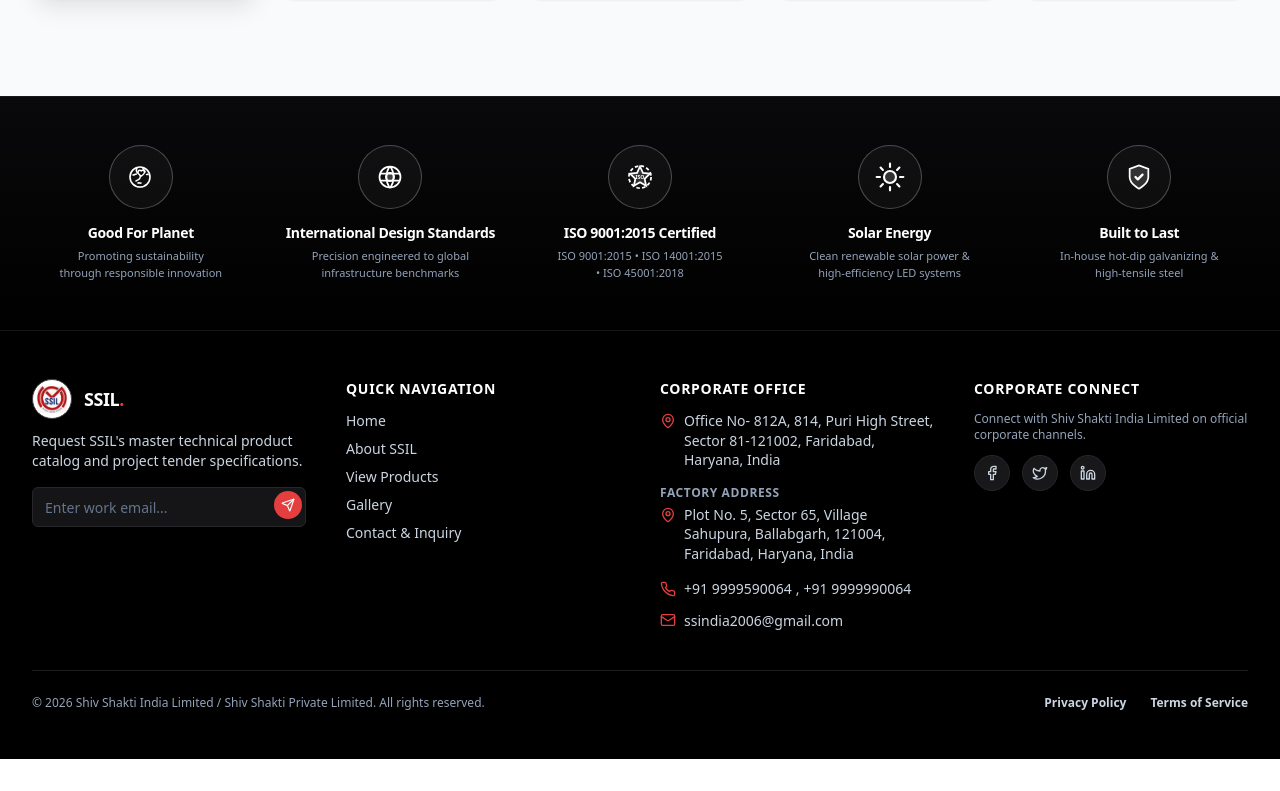
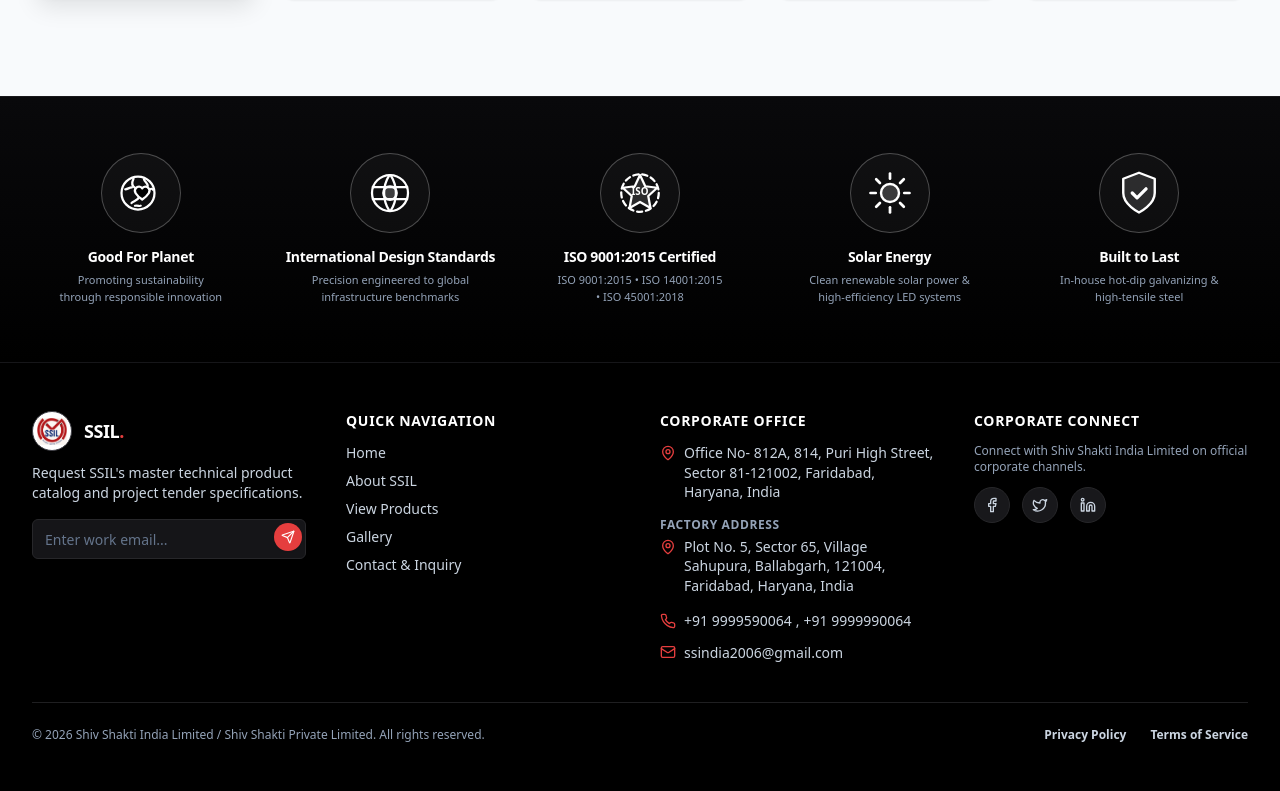
Before and after one commit to Harshit-SSPL/HarshitSSPL, a Next.js app in the folder frontend/: page / in a window 1280 px wide. Shown: the part 5032-5823 px from the top of the page. Before the commit the page ends 5791 px from the top, so only its background shows below. Built offline with nearby package versions, Linux system fonts and the light colour scheme; no server answers.

Commit message:
fix: enlarge inner vector artworks to fill footer circular badges with optimal gap and proportion

```diff
--- a/frontend/components/ui/footer-section.tsx
+++ b/frontend/components/ui/footer-section.tsx
@@ -63,24 +63,24 @@ export function Footerdemo() {
       title: "Good For Planet",
       subtitle: "Promoting sustainability through responsible innovation",
       icon: (
-        <svg className="w-8 h-8 text-white" viewBox="0 0 32 32" fill="none" stroke="currentColor" strokeWidth="1.6" strokeLinecap="round" strokeLinejoin="round">
+        <svg className="w-12 h-12 sm:w-13 sm:h-13 text-white" viewBox="0 0 32 32" fill="none" stroke="currentColor" strokeWidth="1.5" strokeLinecap="round" strokeLinejoin="round">
           {/* Earth Circle Outline */}
-          <circle cx="15" cy="16" r="10" />
+          <circle cx="14" cy="16" r="11" />
           {/* Continent Lines */}
-          <path d="M12 7c-1 2-1 4 1 5s3 3 2 5-3 2-4 3" />
-          <path d="M18 7.5c.5 1.5 2 2 2 3.5" />
-          <path d="M8 14c1.5 0 2-1 3.5-1" />
-          <path d="M13 22c1.5-.5 2.5.5 3 0" />
+          <path d="M11 6.5c-1.2 2.5-1.2 5 1.2 6.2s3.8 3.8 2.5 6.2-3.8 2.5-5 3.8" />
+          <path d="M18 7c.6 1.8 2.5 2.5 2.5 4.4" />
+          <path d="M5.5 13.5c1.8 0 2.5-1.2 4.4-1.2" />
+          <path d="M12 24.5c1.8-.6 3.1.6 3.8 0" />
           {/* Overlapping Heart on Right */}
           <path
-            d="M21 12.5c-1.2-1.5-3.2-1.2-4 0-.8-1.2-2.8-1.5-4 0-1.5 1.8 0 4.2 4 7 4-2.8 5.5-5.2 4-7z"
-            transform="translate(4, 1) scale(0.72)"
-            fill="#09090b"
+            d="M23 11c-1.5-2-4-1.5-5 0-1-1.5-3.5-2-5 0-2 2.2 0 5.2 5 8.8 5-3.6 7-6.6 5-8.8z"
+            transform="translate(1.5, 3.5) scale(0.85)"
+            fill="#000"
             stroke="currentColor"
-            strokeWidth="2"
+            strokeWidth="1.8"
           />
           {/* Heart Highlight Reflection */}
-          <path d="M21.5 13.5c.6-.4 1.2-.3 1.5.2" stroke="currentColor" strokeWidth="1.4" />
+          <path d="M22 13.5c.8-.5 1.5-.4 1.9.3" stroke="currentColor" strokeWidth="1.4" />
         </svg>
       ),
     },
@@ -88,11 +88,11 @@ export function Footerdemo() {
       title: "International Design Standards",
       subtitle: "Precision engineered to global infrastructure benchmarks",
       icon: (
-        <svg className="w-7 h-7 text-white stroke-[1.5]" viewBox="0 0 24 24" fill="none" stroke="currentColor">
-          <circle cx="12" cy="12" r="9" />
-          <path d="M3.6 9h16.8M3.6 15h16.8" />
-          <path d="M11.5 3a17 17 0 0 0 0 18M12.5 3a17 17 0 0 1 0 18" />
-          <circle cx="12" cy="12" r="3.5" fill="rgba(255,255,255,0.2)" stroke="currentColor" />
+        <svg className="w-12 h-12 sm:w-13 sm:h-13 text-white" viewBox="0 0 32 32" fill="none" stroke="currentColor" strokeWidth="1.5" strokeLinecap="round" strokeLinejoin="round">
+          <circle cx="16" cy="16" r="12" />
+          <path d="M4.5 12h23M4.5 20h23" />
+          <path d="M15.5 4.2a22 22 0 0 0 0 23.6M16.5 4.2a22 22 0 0 1 0 23.6" />
+          <circle cx="16" cy="16" r="4.5" fill="rgba(255,255,255,0.2)" stroke="currentColor" />
         </svg>
       ),
     },
@@ -100,10 +100,10 @@ export function Footerdemo() {
       title: "ISO 9001:2015 Certified",
       subtitle: "ISO 9001:2015 • ISO 14001:2015 • ISO 45001:2018",
       icon: (
-        <svg className="w-7 h-7 text-white stroke-[1.5]" viewBox="0 0 24 24" fill="none" stroke="currentColor">
-          <circle cx="12" cy="12" r="9.5" strokeDasharray="3 2" />
-          <polygon points="12 3 14.5 8.5 20.5 9.2 16 13.5 17.2 19.5 12 16.5 6.8 19.5 8 13.5 3.5 9.2 9.5 8.5 12 3" fill="rgba(255,255,255,0.15)" />
-          <text x="12" y="13.5" textAnchor="middle" fontSize="4.5" fontWeight="bold" fill="currentColor" stroke="none">ISO</text>
+        <svg className="w-12 h-12 sm:w-13 sm:h-13 text-white" viewBox="0 0 32 32" fill="none" stroke="currentColor" strokeWidth="1.5" strokeLinecap="round" strokeLinejoin="round">
+          <circle cx="16" cy="16" r="12.5" strokeDasharray="3.5 2.5" />
+          <polygon points="16 4 19.5 11.5 27.5 12.5 21.5 18 23 26 16 22 9 26 10.5 18 4.5 12.5 12.5 11.5 16 4" fill="rgba(255,255,255,0.12)" />
+          <text x="16" y="17.5" textAnchor="middle" fontSize="6.5" fontWeight="900" fill="currentColor" stroke="none">ISO</text>
         </svg>
       ),
     },
@@ -111,18 +111,16 @@ export function Footerdemo() {
       title: "Solar Energy",
       subtitle: "Clean renewable solar power & high-efficiency LED systems",
       icon: (
-        <svg className="w-8 h-8 text-white" viewBox="0 0 24 24" fill="none" stroke="currentColor" strokeWidth="1.6" strokeLinecap="round" strokeLinejoin="round">
-          {/* Central Sun Circle */}
-          <circle cx="12" cy="12" r="4.5" fill="rgba(255,255,255,0.15)" />
-          {/* Radiant Solar Rays */}
-          <line x1="12" y1="2" x2="12" y2="4.5" />
-          <line x1="12" y1="19.5" x2="12" y2="22" />
-          <line x1="2" y1="12" x2="4.5" y2="12" />
-          <line x1="19.5" y1="12" x2="22" y2="12" />
-          <line x1="4.93" y1="4.93" x2="6.7" y2="6.7" />
-          <line x1="17.3" y1="17.3" x2="19.07" y2="19.07" />
-          <line x1="4.93" y1="19.07" x2="6.7" y2="17.3" />
-          <line x1="17.3" y1="6.7" x2="19.07" y2="4.93" />
+        <svg className="w-12 h-12 sm:w-13 sm:h-13 text-white" viewBox="0 0 32 32" fill="none" stroke="currentColor" strokeWidth="1.6" strokeLinecap="round" strokeLinejoin="round">
+          <circle cx="16" cy="16" r="6" fill="rgba(255,255,255,0.18)" />
+          <line x1="16" y1="3" x2="16" y2="6.5" strokeWidth="1.8" />
+          <line x1="16" y1="25.5" x2="16" y2="29" strokeWidth="1.8" />
+          <line x1="3" y1="16" x2="6.5" y2="16" strokeWidth="1.8" />
+          <line x1="25.5" y1="16" x2="29" y2="16" strokeWidth="1.8" />
+          <line x1="6.8" y1="6.8" x2="9.3" y2="9.3" strokeWidth="1.8" />
+          <line x1="22.7" y1="22.7" x2="25.2" y2="25.2" strokeWidth="1.8" />
+          <line x1="6.8" y1="25.2" x2="9.3" y2="22.7" strokeWidth="1.8" />
+          <line x1="22.7" y1="9.3" x2="25.2" y2="6.8" strokeWidth="1.8" />
         </svg>
       ),
     },
@@ -130,9 +128,9 @@ export function Footerdemo() {
       title: "Built to Last",
       subtitle: "In-house hot-dip galvanizing & high-tensile steel",
       icon: (
-        <svg className="w-7 h-7 text-white stroke-[1.5]" viewBox="0 0 24 24" fill="none" stroke="currentColor">
-          <path d="M12 22s8-4 8-10V5l-8-3-8 3v7c0 6 8 10 8 10z" fill="rgba(255,255,255,0.15)" />
-          <path d="m9 12 2 2 4-4" strokeWidth="2" strokeLinecap="round" strokeLinejoin="round" />
+        <svg className="w-12 h-12 sm:w-13 sm:h-13 text-white" viewBox="0 0 32 32" fill="none" stroke="currentColor" strokeWidth="1.6" strokeLinecap="round" strokeLinejoin="round">
+          <path d="M16 29s10.5-5.2 10.5-13V6.5L16 2.5 5.5 6.5V16c0 7.8 10.5 13 10.5 13z" fill="rgba(255,255,255,0.12)" />
+          <path d="m11.5 16 3.2 3.2 6-6" strokeWidth="2.2" strokeLinecap="round" strokeLinejoin="round" />
         </svg>
       ),
     },
@@ -142,7 +140,7 @@ export function Footerdemo() {
     <footer className="relative border-t border-zinc-900 bg-black text-slate-100 transition-colors duration-300">
 
       {/* Top 5 Value Propositions / Trust Badges (Wipro Style) */}
-      <div className="border-b border-zinc-900/90 bg-gradient-to-b from-zinc-950 to-black py-10 sm:py-12">
+      <div className="border-b border-zinc-900/90 bg-gradient-to-b from-zinc-950 to-black py-10 sm:py-14">
         <div className="container mx-auto px-4 md:px-6 lg:px-8">
           <div className="grid grid-cols-2 md:grid-cols-3 lg:grid-cols-5 gap-6 sm:gap-8 items-start text-center">
             {footerPillars.map((pillar, idx) => (
@@ -153,7 +151,7 @@ export function Footerdemo() {
                 }`}
               >
                 {/* Circular Icon Container */}
-                <div className="w-16 h-16 sm:w-18 sm:h-18 rounded-full border border-white/25 bg-white/[0.04] backdrop-blur-xs flex items-center justify-center mb-3.5 transition-all duration-300 group-hover:scale-110 group-hover:border-ssil-red/80 group-hover:bg-ssil-red/10 group-hover:shadow-lg group-hover:shadow-ssil-red/20 shadow-xs">
+                <div className="w-20 h-20 sm:w-22 sm:h-22 rounded-full border border-white/25 bg-white/[0.04] backdrop-blur-xs flex items-center justify-center mb-3.5 transition-all duration-300 group-hover:scale-105 group-hover:border-ssil-red/80 group-hover:bg-ssil-red/10 group-hover:shadow-xl group-hover:shadow-ssil-red/20 shadow-xs">
                   {pillar.icon}
                 </div>
 
```
